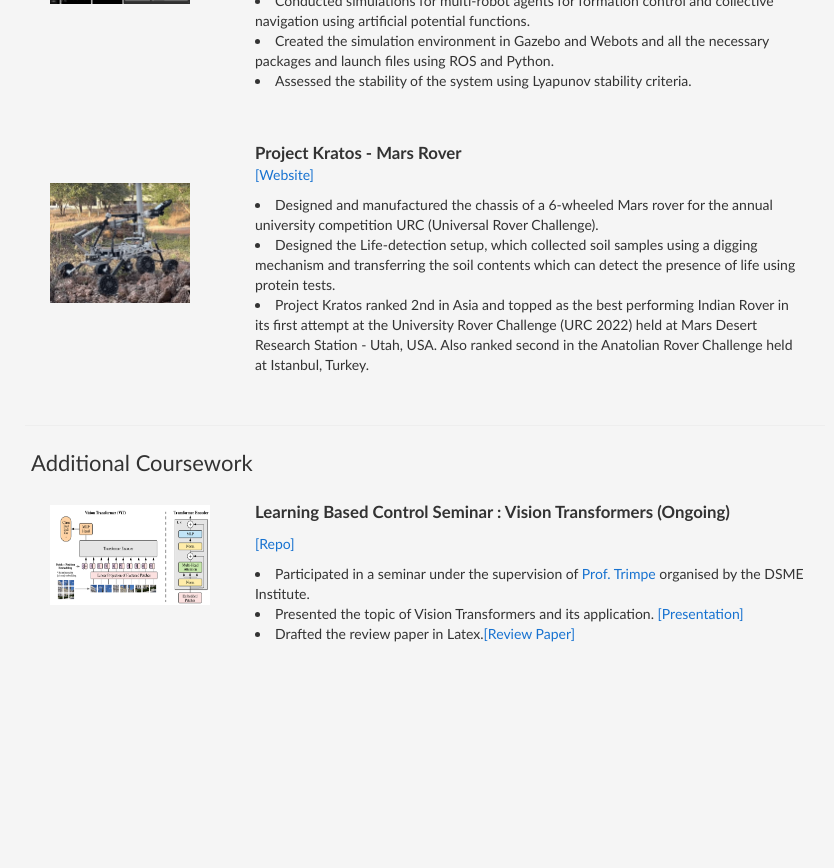
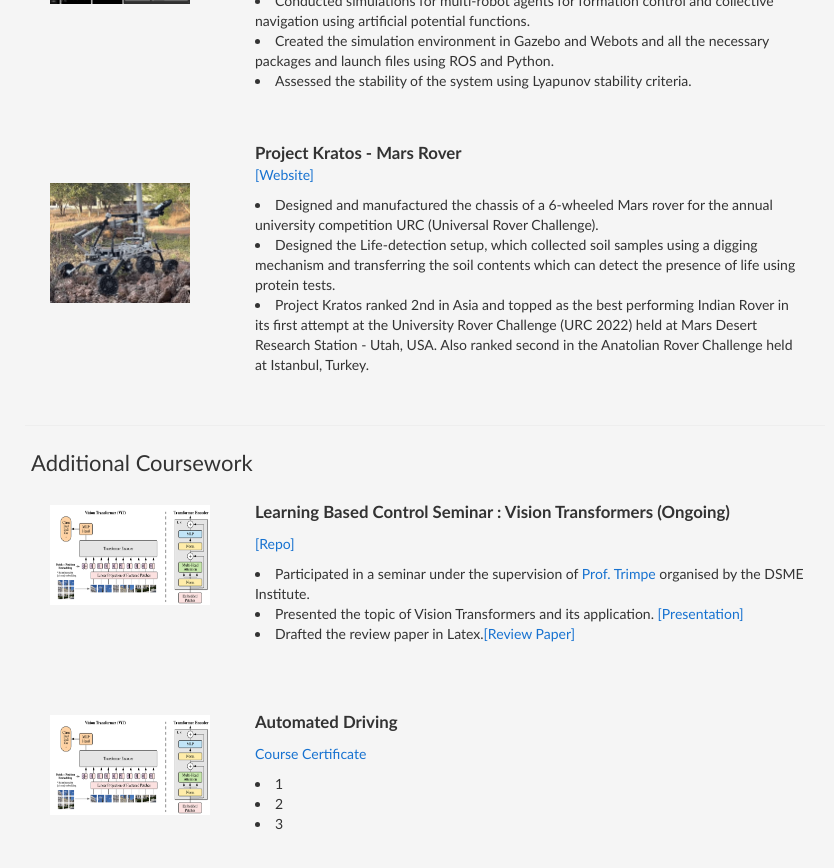
Before and after one commit to AshwinC313/AshwinC313.github.io, a Jekyll site: the page index.html, which Jekyll copies as it is, in a window 1280 px wide and 900 px high, scrolled down 2960 px. Shown: the top 868 px of the window, without its empty margins (215-1049 px from the left). Built offline with Jekyll 4.4.1, drawn with Linux system fonts in a browser that asks for light colours; before the commit the page ends 3650 px from its top, so only the background shows below that.

Commit message:
Update index.html
Added a course in "additional coursework" section

```diff
--- a/index.html
+++ b/index.html
@@ -629,6 +629,28 @@
                                         </p>
                                     </td>
                                 </tr>
+
+                                <tr>
+                                    <td style="padding:25px;width:25%;vertical-align:middle">
+                                        <div class="one">
+                                            <img src='images/vit_block.png' alt="" width="160" height="100">
+                                        </div>
+                                    </td>
+                                    <td style="padding:20px;width:75%;vertical-align:top">
+                                        <papertitle><big>Automated Driving</papertitle>
+                                        </big>
+                                        <br>
+                                        <p>
+                                        <p>
+                                            <a href='https://github.com/AshwinC313/AshwinC313.github.io/blob/master/documents/Ashwin_zertifikat_AutomatedDriving.pdf'
+                                                alt="GitHub Repo">Course Certificate</a>
+                                        </p>
+                                        <li>1</li>
+                                        <li>2</li>
+                                        <li>3</li>
+                                        </p>
+                                    </td>
+                                </tr>
                         </tbody>
                         </table>
                     </div>
```
